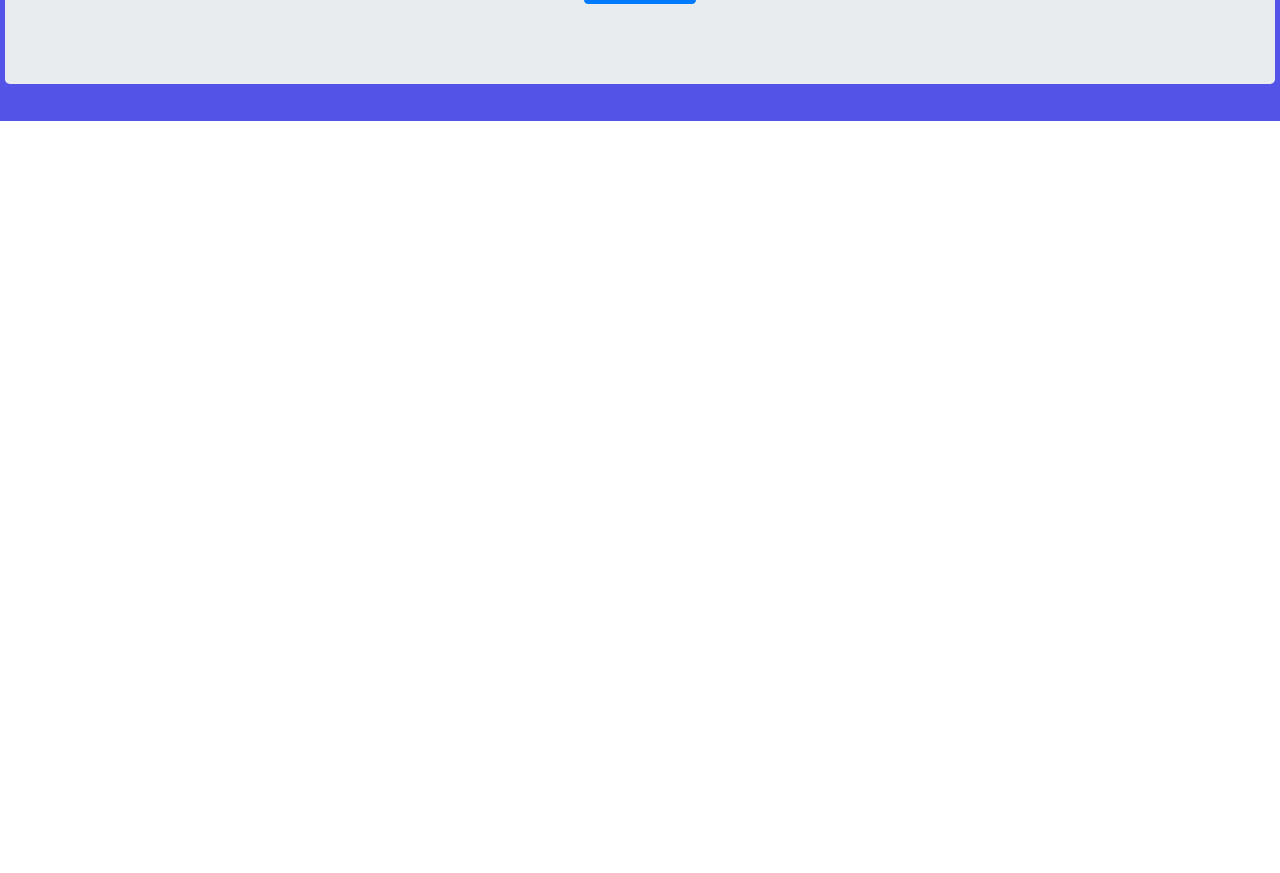
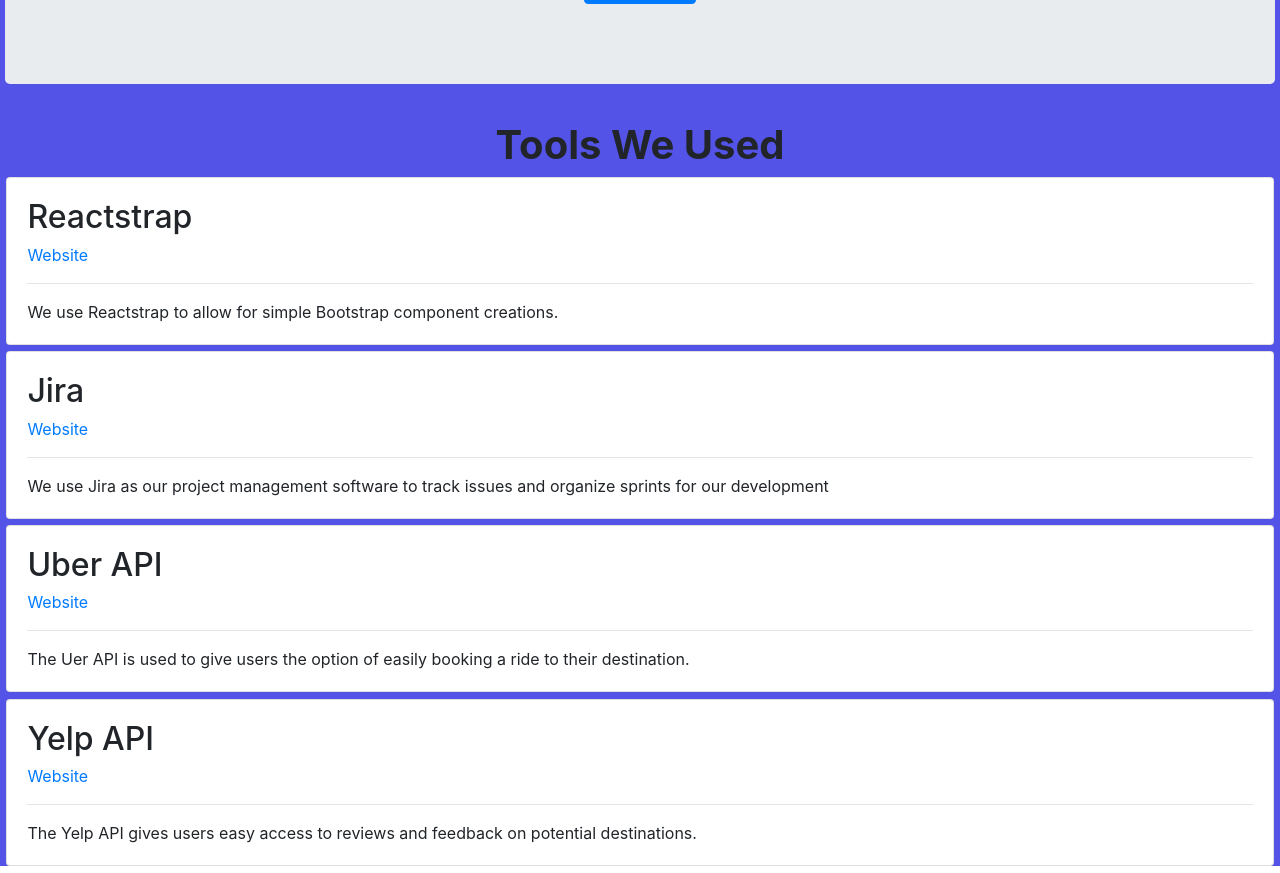
Before and after one commit to Codubee/ExploreCitiesMW4-6, a React (Create React App) app in the folder frontend/: page / in a window 1280 px wide. Shown: the part 640-1513 px from the top of the page. Before the commit the page ends 800 px from the top, so only its background shows below. Built offline with nearby package versions, Linux system fonts and the light colour scheme.

Commit message:
Created very basic Tools page (#3)
* Created very basic Tools page

* Moved ToolCard to own file, changed styling

* Matched explanation component better

* Moved inline card styling to separate css file

* Update LandingPage.js

```diff
--- a/frontend/src/components/LandingPage/LandingPage.js
+++ b/frontend/src/components/LandingPage/LandingPage.js
@@ -2,12 +2,15 @@
 import Explanation from './Explanation/Explanation'
 
 //Import components that you create here
+import Tools from './Tools/Tools'
 
 function LandingPage(){
     return(
         //Use components that you import here
-            <Explanation/>
-
+        <>
+        <Explanation/>
+        <Tools />
+        </>
     )
 }
 
--- /dev/null
+++ b/frontend/src/components/LandingPage/Tools/ToolCard.css
@@ -0,0 +1,5 @@
+.tool-card-class {
+    background-color: #eee;
+    border-color: #333;
+    margin: .5%;
+}
--- /dev/null
+++ b/frontend/src/components/LandingPage/Tools/ToolCard.js
@@ -0,0 +1,20 @@
+import React from 'react'
+import { Card, CardBody, CardSubtitle, CardTitle, CardText } from 'reactstrap';
+import './ToolCard.css'
+
+function ToolCard(props) {
+    return (
+    <Card className="tool-card-class">
+        <CardBody>
+            <CardTitle tag="h2">{props.title}</CardTitle>
+            <CardSubtitle>
+                <a href={props.link}>Website</a>
+            </CardSubtitle>
+            <hr/>
+            <CardText>{props.description}</CardText>
+        </CardBody>
+    </Card>
+    )
+}
+
+export default ToolCard
--- /dev/null
+++ b/frontend/src/components/LandingPage/Tools/Tools.css
@@ -0,0 +1,8 @@
+#header {
+    font-weight: bold;
+    text-align: center;
+}
+
+.toolsPage {
+	background-color:rgb(83, 83, 231);
+}
--- /dev/null
+++ b/frontend/src/components/LandingPage/Tools/Tools.js
@@ -0,0 +1,37 @@
+import React from 'react'
+import ToolCard from './ToolCard'
+import './Tools.css'
+
+function Tools()
+{
+    return (
+    <div className="toolsPage">
+        <h1 id="header">Tools We Used</h1>
+        <div className="tools">
+
+            <ToolCard
+                title="Reactstrap"
+                link="https://reactstrap.github.io/"
+                description="We use Reactstrap to allow for simple Bootstrap component creations."
+            />
+            <ToolCard
+                title="Jira"
+                link="https://www.atlassian.com/software/jira"
+                description="We use Jira as our project management software to track issues and organize sprints for our development"
+            />
+            <ToolCard
+                title="Uber API"
+                link="https://developer.uber.com/"
+                description="The Uer API is used to give users the option of easily booking a ride to their destination."
+            />
+            <ToolCard
+                title="Yelp API"
+                link="https://www.yelp.com/developers"
+                description="The Yelp API gives users easy access to reviews and feedback on potential destinations."
+            />
+        </div>
+    </div>
+    )
+}
+
+export default Tools;
```
